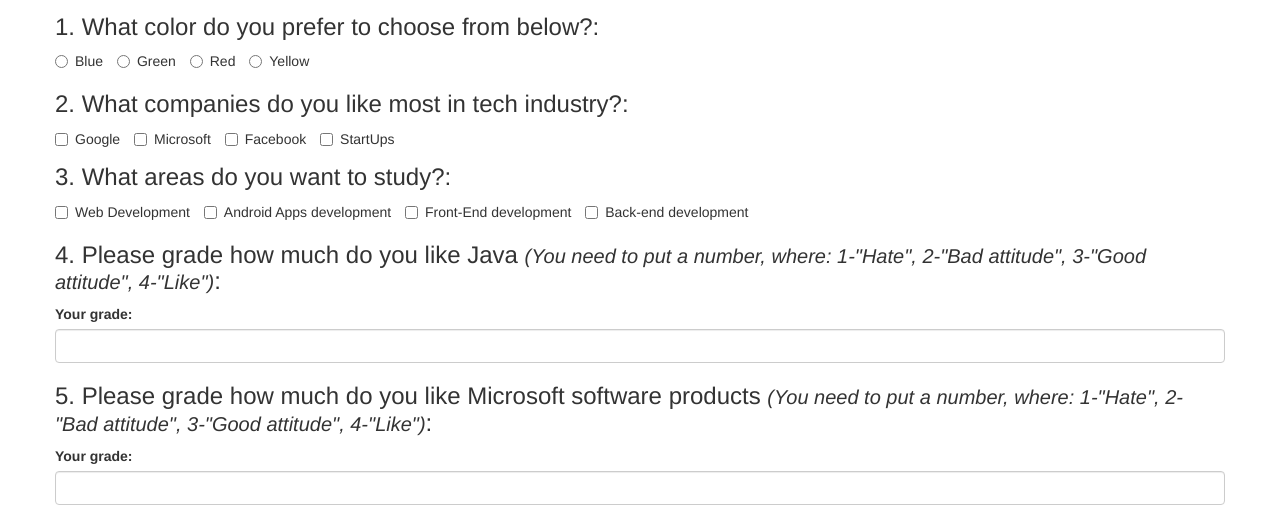
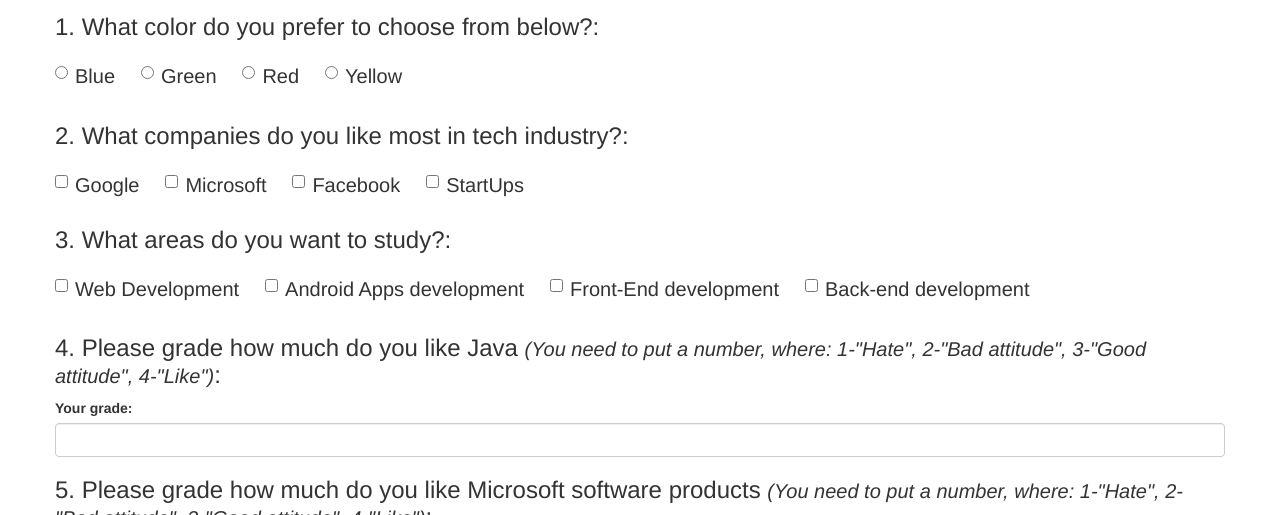
Before and after one commit to azamatbekmurat/track-suggester, a plain HTML site: page index.html in a window 1280 px wide. Shown: the part 624-1139 px from the top of the page. Drawn offline with Linux system fonts and the light colour scheme.

Commit message:
add padding features to the several sections of the webpage

```diff
--- a/css/styles.css
+++ b/css/styles.css
@@ -17,6 +17,11 @@
   font-style: italic;
   text-decoration: underline;
   color: #302de2;
+}
+
+.checkbox-inline, .radio-inline {
+  padding: 12px;
+  font-size: 20px;
 }
 
 h1 {
```
